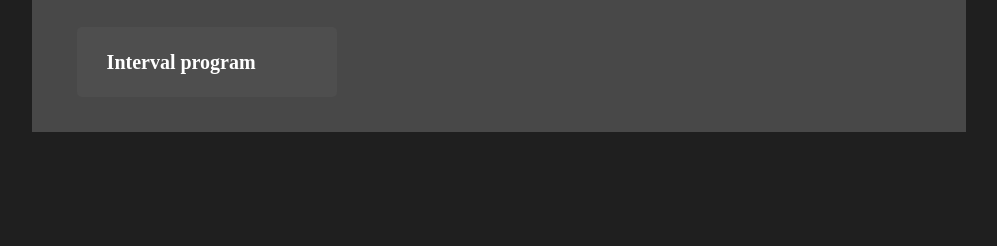
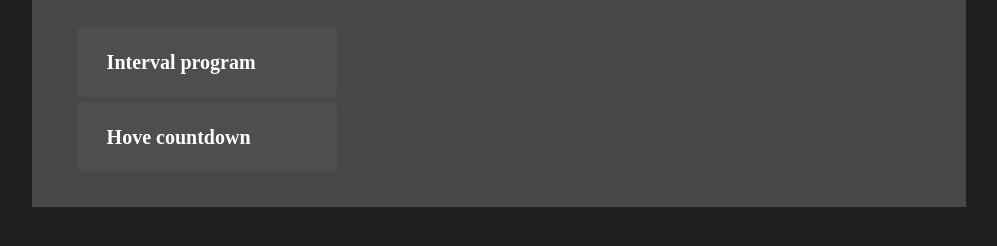
Before and after one commit to augustrakvaag/augustrakvaag.github.io, a plain HTML site: page index.html in a window 1280 px wide. Shown: the part 138-384 px from the top of the page, without its empty margins (141-1138 px from the left). Drawn offline with Linux system fonts and the light colour scheme.

Commit message:
Update index.html

```diff
--- a/index.html
+++ b/index.html
@@ -55,6 +55,7 @@
         <h2>Prosjekter:</h2>
         <ul>
             <li><a href="intervals/intervals.html">Interval program</a></li>
+            <li><a href="hovekalk/hove.html">Hove countdown</a></li>
         </ul>
     </div>
     <script>
```
